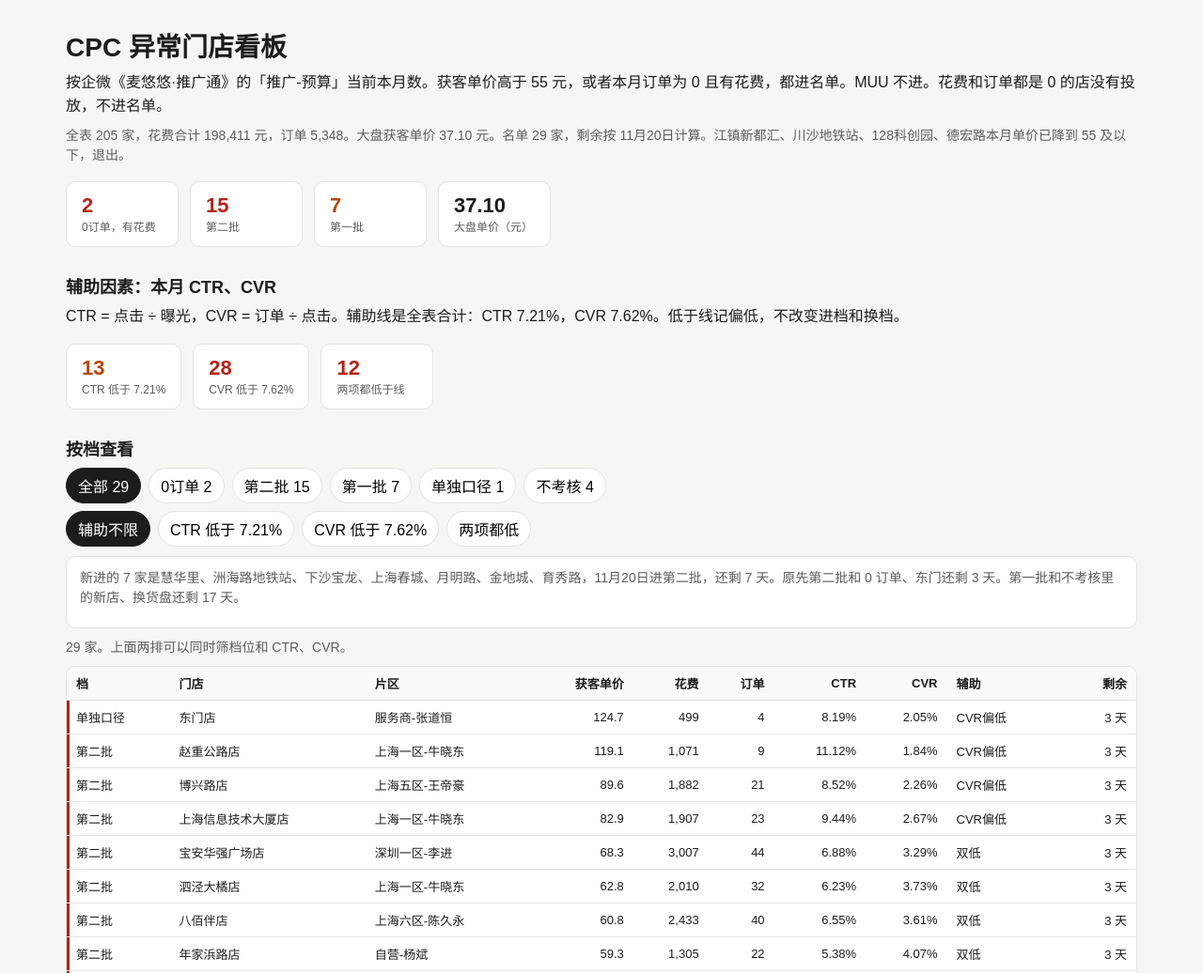
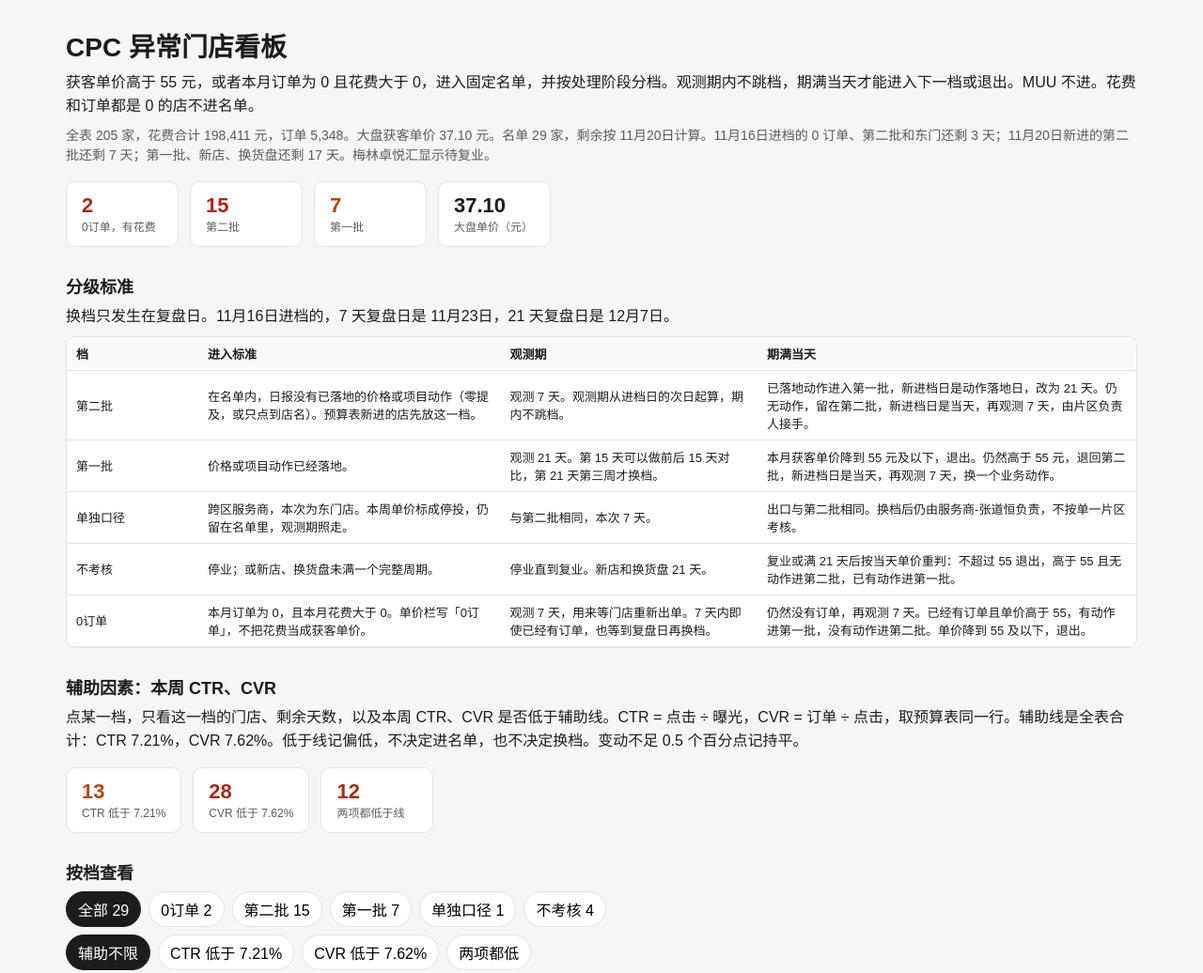
Before and after one commit to zc771824-beep/cpc-store-monitor, a plain HTML site: page index.html in a window 1280 px wide. Shown: the top 1036 px of the page at 94% size. Drawn offline with Linux system fonts and the light colour scheme.

Commit message:
Align the shared board with the scheme's fields and grade rules.
Co-authored-by: Cursor <cursoragent@cursor.com>

```diff
--- a/index.html
+++ b/index.html
@@ -26,6 +26,7 @@
   .wrap { overflow:auto; background:var(--card); border:1px solid var(--line); border-radius: 10px; }
   table { width:100%; border-collapse: collapse; font-size: 13px; }
   th, td { padding: 8px 10px; border-bottom: 1px solid var(--line); white-space: nowrap; text-align: left; }
+  #standards td { white-space: normal; min-width: 140px; }
   th { position: sticky; top: 0; background: #fafafa; font-weight: 600; }
   td.num, th.num { text-align: right; font-variant-numeric: tabular-nums; }
   tr.danger td:first-child { box-shadow: inset 3px 0 0 var(--danger); }
@@ -36,11 +37,14 @@
 <body>
 <main>
   <h1>CPC 异常门店看板</h1>
-  <p>按企微《麦悠悠·推广通》的「推广-预算」当前本月数。获客单价高于 55 元，或者本月订单为 0 且有花费，都进名单。MUU 不进。花费和订单都是 0 的店没有投放，不进名单。</p>
-  <p class="muted">全表 205 家，花费合计 198,411 元，订单 5,348。大盘获客单价 37.10 元。名单 29 家，剩余按 11月20日计算。江镇新都汇、川沙地铁站、128科创园、德宏路本月单价已降到 55 及以下，退出。</p>
+  <p>获客单价高于 55 元，或者本月订单为 0 且花费大于 0，进入固定名单，并按处理阶段分档。观测期内不跳档，期满当天才能进入下一档或退出。MUU 不进。花费和订单都是 0 的店不进名单。</p>
+  <p class="muted">全表 205 家，花费合计 198,411 元，订单 5,348。大盘获客单价 37.10 元。名单 29 家，剩余按 11月20日计算。11月16日进档的 0 订单、第二批和东门还剩 3 天；11月20日新进的第二批还剩 7 天；第一批、新店、换货盘还剩 17 天。梅林卓悦汇显示待复业。</p>
   <div class="stats" id="stats"></div>
-  <h2>辅助因素：本月 CTR、CVR</h2>
-  <p>CTR = 点击 ÷ 曝光，CVR = 订单 ÷ 点击。辅助线是全表合计：CTR 7.21%，CVR 7.62%。低于线记偏低，不改变进档和换档。</p>
+  <h2>分级标准</h2>
+  <p>换档只发生在复盘日。11月16日进档的，7 天复盘日是 11月23日，21 天复盘日是 12月7日。</p>
+  <div class="wrap" style="margin-bottom:16px"><table id="standards"><thead><tr><th>档</th><th>进入标准</th><th>观测期</th><th>期满当天</th></tr></thead><tbody></tbody></table></div>
+  <h2>辅助因素：本周 CTR、CVR</h2>
+  <p>点某一档，只看这一档的门店、剩余天数，以及本周 CTR、CVR 是否低于辅助线。CTR = 点击 ÷ 曝光，CVR = 订单 ÷ 点击，取预算表同一行。辅助线是全表合计：CTR 7.21%，CVR 7.62%。低于线记偏低，不决定进名单，也不决定换档。变动不足 0.5 个百分点记持平。</p>
   <div class="stats" id="auxstats"></div>
   <h2>按档查看</h2>
   <div class="pills" id="grades"></div>
@@ -52,8 +56,8 @@
       <thead>
         <tr>
           <th>档</th><th>门店</th><th>片区</th>
-          <th class="num">获客单价</th><th class="num">花费</th><th class="num">订单</th>
-          <th class="num">CTR</th><th class="num">CVR</th><th>辅助</th><th class="num">剩余</th>
+          <th class="num">获客单价</th><th class="num">本周 CTR</th><th class="num">本周 CVR</th>
+          <th>辅助</th><th class="num">剩余</th>
         </tr>
       </thead>
       <tbody id="body"></tbody>
@@ -66,11 +70,11 @@ const AS_OF = "2026-11-20";
 const CTR_LINE = 7.21;
 const CVR_LINE = 7.62;
 const RULES = {
-  "0订单": ["本月订单为 0，且本月花费大于 0。花费和订单都是 0 的店没有投放，不进名单。", "观测 7 天。", "仍是 0 订单再计 7 天。已有订单且单价高于 55，按有没有动作进第一批或第二批。单价降到 55 及以下则退出。"],
-  "第二批": ["在名单内，日报没有已落地的价格或项目动作。预算表新进的店先放在这一档。", "观测 7 天。期内即使已经有动作，也等到复盘日再进第一批。", "有动作进第一批。仍无动作，留在第二批再计 7 天。"],
-  "第一批": ["价格或项目动作已经落地。", "观测 21 天。第 15 天可以做前后对比，第 21 天才换档。", "本月单价不超过 55 元则退出。仍高于 55 元，退回第二批再计 7 天。"],
-  "单独口径": ["跨区服务商。本次是东门店。", "时钟与第二批相同，本次 7 天。", "服务商落地动作后进第一批。换档后仍不按单一片区考核。"],
-  "不考核": ["停业，或新店、换货盘未满一个完整周期。", "停业直到复业。新店和换货盘观测 21 天。", "期满后按当天单价重判。"]
+  "0订单": ["本月订单为 0，且本月花费大于 0。单价栏写「0订单」，不把花费当成获客单价。", "观测 7 天，用来等门店重新出单。7 天内即使已经有订单，也等到复盘日再换档。", "仍然没有订单，再观测 7 天。已经有订单且单价高于 55，有动作进第一批，没有动作进第二批。单价降到 55 及以下，退出。"],
+  "第二批": ["在名单内，日报没有已落地的价格或项目动作（零提及，或只点到店名）。预算表新进的店先放这一档。", "观测 7 天。观测期从进档日的次日起算，期内不跳档。", "已落地动作进入第一批，新进档日是动作落地日，改为 21 天。仍无动作，留在第二批，新进档日是当天，再观测 7 天，由片区负责人接手。"],
+  "第一批": ["价格或项目动作已经落地。", "观测 21 天。第 15 天可以做前后 15 天对比，第 21 天第三周才换档。", "本月获客单价降到 55 元及以下，退出。仍然高于 55 元，退回第二批，新进档日是当天，再观测 7 天，换一个业务动作。"],
+  "单独口径": ["跨区服务商，本次为东门店。本周单价标成停投，仍留在名单里，观测期照走。", "与第二批相同，本次 7 天。", "出口与第二批相同。换档后仍由服务商-张道恒负责，不按单一片区考核。"],
+  "不考核": ["停业；或新店、换货盘未满一个完整周期。", "停业直到复业。新店和换货盘 21 天。", "复业或满 21 天后按当天单价重判：不超过 55 退出，高于 55 且无动作进第二批，已有动作进第一批。"]
 };
 const ROWS = [
   {"grade":"0订单","store":"青浦宝龙珑寓店","area":"自营-牛晓东","month":null,"spend":290,"orders":0,"ctr":10.06,"cvr":0,"entry":"2026-11-16","observeDays":7},
@@ -202,15 +206,17 @@ function render() {
       <td>${row.grade}</td>
       <td>${row.store}</td>
       <td>${row.area}</td>
-      <td class="num">${row.month == null ? "0订单" : row.month.toFixed(1)}</td>
-      <td class="num">${money(row.spend)}</td>
-      <td class="num">${row.orders}</td>
+      <td class="num">${row.month == null ? "0订单" : (row.store === "东门店" ? row.month.toFixed(1) + "（本周停投）" : row.month.toFixed(1))}</td>
       <td class="num">${row.ctr == null ? "—" : pct(row.ctr)}</td>
       <td class="num">${row.cvr == null ? "—" : pct(row.cvr)}</td>
       <td>${auxOf(row)}</td>
       <td class="num">${remainText(row)}</td>
     </tr>`).join("");
 }
+
+document.querySelector("#standards tbody").innerHTML = ["第二批","第一批","单独口径","不考核","0订单"].map(g =>
+  `<tr><td>${g}</td><td>${RULES[g][0]}</td><td>${RULES[g][1]}</td><td>${RULES[g][2]}</td></tr>`
+).join("");
 
 document.getElementById("stats").innerHTML = [
   ["2", "0订单，有花费", "danger"],
```
